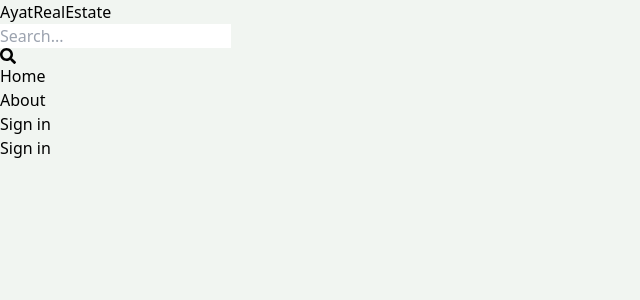
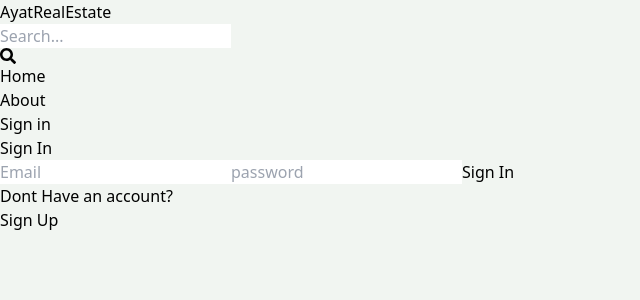
Before and after one commit to Mulew/AYAT_REAL_ESTATE, a React (Vite) app in the folder client/: page /signin in a window 1280 px wide. Shown: the top 300 px of the page, without its empty margins (0-640 px from the left). Built offline with nearby package versions, Linux system fonts and the light colour scheme.

Commit message:
implementing the signin page

```diff
--- a/client/src/pages/Signin.jsx
+++ b/client/src/pages/Signin.jsx
@@ -1,9 +1,62 @@
-import React from 'react'
+import React,{useState} from 'react'
+import {Link,useNavigate} from 'react-router-dom';
 
 const Signin = () => {
+  const navigate = useNavigate();
+  const [formdata,setformdata] = useState({})
+  const [error,seterror] = useState(null)
+  const [loading,setloading] = useState(false)
+  const handleChange = (e) => {
+    setformdata({
+      ...formdata,
+      [e.target.id]:e.target.value})
+  }
+  const handleSubmit = async(e) => {
+    e.preventDefault();
+    setloading(true)
+   try{
+    const res = await fetch('/api/auth/signin',{
+      method: 'POST',
+      headers:{
+        'Content-Type': 'application/json'
+      },body:JSON.stringify(formdata)
+    })
+
+    const data = await res.json();
+    if(data.success == false){
+      seterror(data.message)
+      setloading(false);
+      return;
+    }
+    setloading(false);
+    seterror(null);
+    navigate('/');
+  }
+  catch(e){
+    setloading(false);
+    seterror(e.message);
+   }
+}
   return (
-    <div>
-      <h1>Sign in</h1>
+    <div className='p-2 max-w-md mx-auto'>
+      <h1 className='my-7 text-sxl text-center font-semibold'>Sign In</h1>
+      <form className='flex flex-col gap-4' onSubmit={handleSubmit}>
+       <input type='email' placeholder='Email'
+        className='border p-3  rounded-lg' id='email' onChange={handleChange}/>
+        <input type='password' placeholder='password'
+        className='border p-3  rounded-lg' id='password' onChange={handleChange}/>
+        <button disabled ={loading} type='submit'
+          className='bg-slate-700 p-3 text-white rounded-lg hover:opacity-95 disabled:opacity-80'>
+          {loading ? 'Loading...' : 'Sign In'}
+        </button>
+        </form>
+        <div className='flex gap-2 mt-5'>
+          <p>Dont Have an account?</p>
+          <Link to = '/signup'>
+            <span className=' text-blue-700'>Sign Up</span>
+          </Link>
+        </div>
+        {error && <p className='text-red-500 mt-5'>{error}</p>}
     </div>
   )
 }
--- a/client/src/pages/Signup.jsx
+++ b/client/src/pages/Signup.jsx
@@ -30,7 +30,7 @@
     }
     setloading(false);
     seterror(null);
-    // navigate('/signin');
+    navigate('/signin');
   }
   catch(e){
     setloading(false);
```
Also changed, not shown: 1 other file (tests, documents, lock files or other folders).
